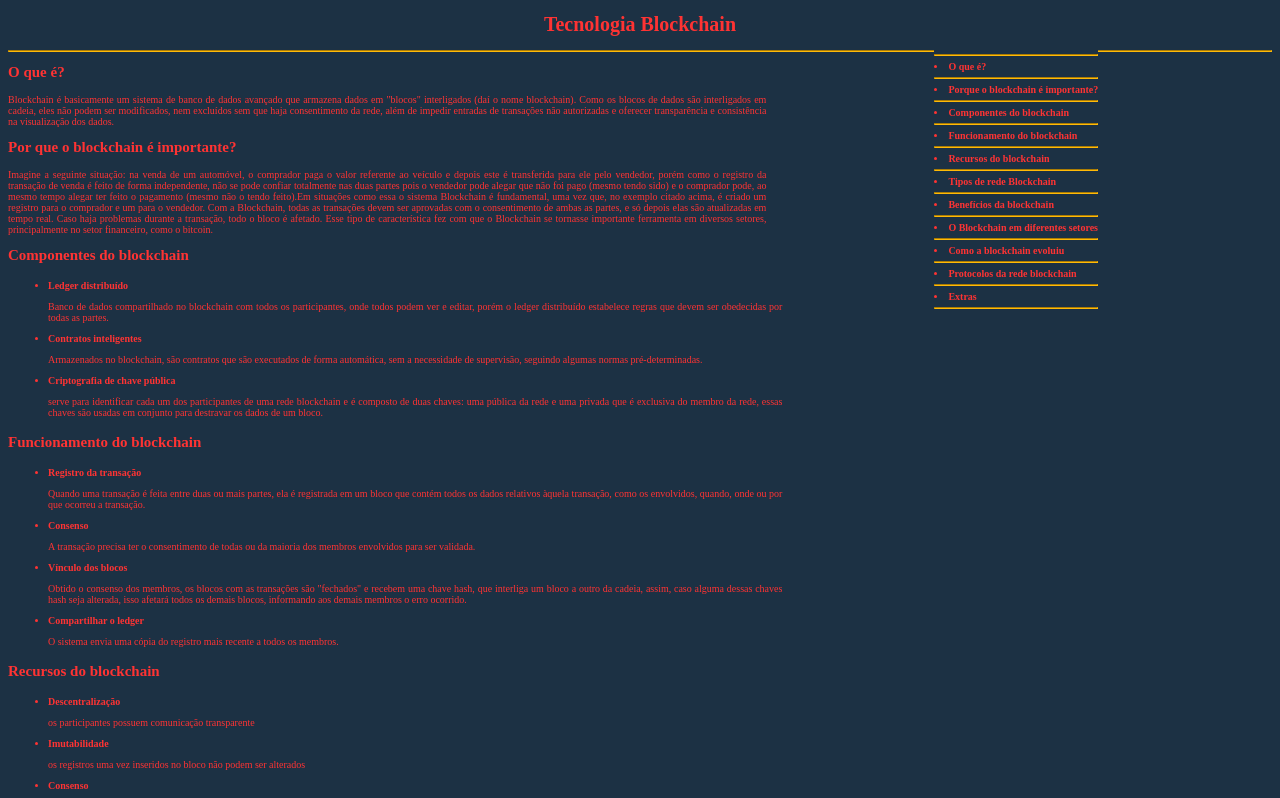
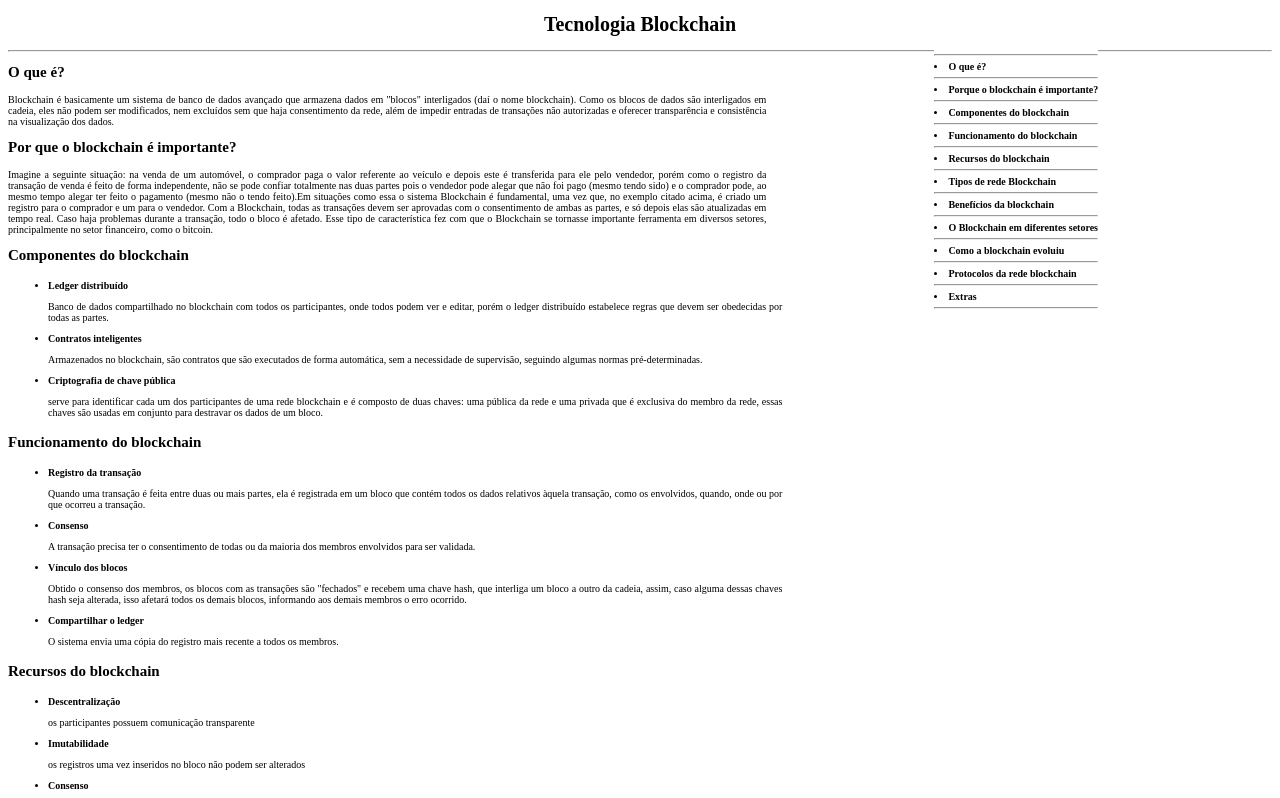
Before and after one commit to AlvaroJosePassos/site_blockchain, a plain HTML site: page index.html in a window 1280 px wide. Shown: the top 798 px of the page. Drawn offline with Linux system fonts and the light colour scheme.

Commit message:
Update estilo.css

```diff
--- a/assets/css/estilo.css
+++ b/assets/css/estilo.css
@@ -1,20 +1,10 @@
-body {
-    background-color: #1C3144;
-}
-
-hr {
-    border-color: #FFBA08;
-}
-
 h1 {
     font-size: 20px;
     text-align: center;
-    color: #FF3333;
 }
 
 h2 {
     font-size: 15px;
-    color: #FF3333;
 }
 
 
@@ -22,17 +12,15 @@ p {
     text-align: justify;
     width: 60%;
     font-size: 10px;
-    color: #FF3333;
 }
 
 li {
     font-size: 10px;
-    font-weight: bold;
-    color: #FF3333;
+    font-weight: bold
 }
 
 .guia {
-    background-color: #1C3144;
+    background-color: white;
     position: fixed;
     left: 73%;
     top: 6.15%;
@@ -42,10 +30,8 @@ li {
 a {
     color: black;
     text-decoration: none;
-    color: #FF3333;
-}
+   }
 
 a:hover {
-    color: #FFBA08;
-
-}
+    color: rgb(0, 119, 255);
+   }
```
